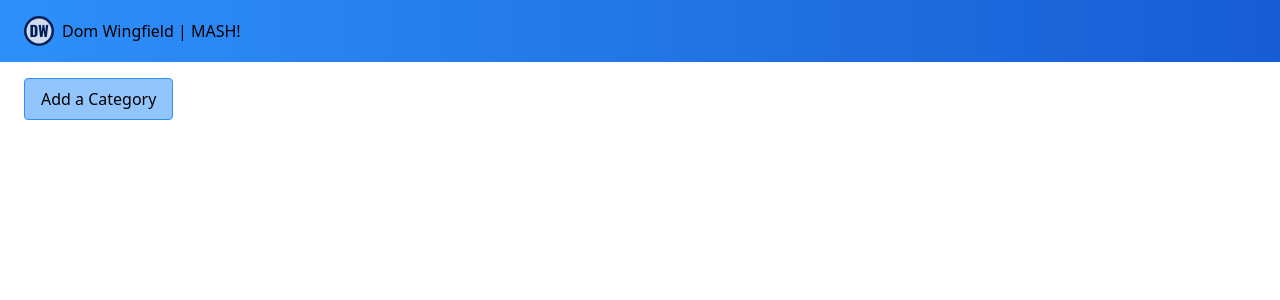
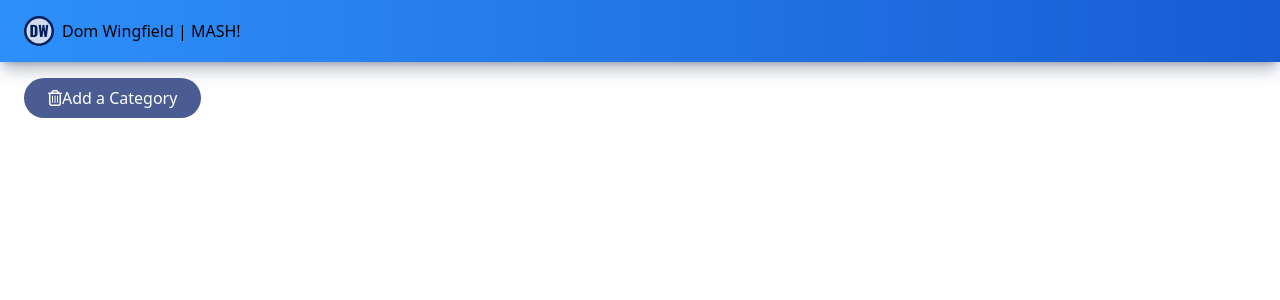
Before and after one commit to djwingfield/gelt-mash, a Vue app in the folder apps/gelt-mash/: page / in a window 1280 px wide. Shown: the top 300 px of the page. Built offline with nearby package versions, Linux system fonts and the light colour scheme.

Commit message:
Add material button styling

```diff
--- a/apps/gelt-mash/src/components/Header.vue
+++ b/apps/gelt-mash/src/components/Header.vue
@@ -1,5 +1,5 @@
 <template>
-    <header class="flex gap-2 items-center py-4 content-px shadow-header bg-header">
+    <header class="flex gap-2 items-center py-4 content-px shadow-lg shadow-gray-500/50 bg-header">
         <img src="/circle-logo.svg" alt="Menu icon" width="30" height="30" />
         <h1>Dom Wingfield | MASH!</h1>
     </header>
--- a/apps/gelt-mash/src/components/mash/CategoryForm.vue
+++ b/apps/gelt-mash/src/components/mash/CategoryForm.vue
@@ -32,7 +32,13 @@ const focusOnLastCategory = async () => {
                 <fa-icon :icon="['far', 'trash-can']"></fa-icon>
             </button>
         </div>
-        <button class="btn self-start" @click="addCategory('')" :disabled="!mashStore.canAddMoreCategories">
+        <button
+            class="self-start"
+            filled
+            @click="addCategory('')"
+            :disabled="!mashStore.canAddMoreCategories"
+        >
+            <fa-icon class="btn-icon" :icon="['far', 'trash-can']"></fa-icon>
             Add a Category
         </button>
     </div>
--- a/apps/gelt-mash/src/style.css
+++ b/apps/gelt-mash/src/style.css
@@ -8,13 +8,80 @@
     box-sizing: border-box;
 }
 
-@layer utilities {
+@layer components {
     button {
-        @apply px-4 py-2 rounded bg-blue-300 border border-blue-500;
+        @apply h-[40px] px-[24px]
+            rounded-full
+            flex items-center justify-center;
+
+        &:has(.svg-inline--fa) {
+            @apply pl-[16px] gap-[8px];
+        }
+
+        &[elevated] {
+            @apply bg-surface-container-low text-primary elevation-1 enabled:hover:elevation-2 disabled:button-disabled enabled:button-enabled;
+        }
+
+        &[filled] {
+            @apply bg-primary text-primary-content enabled:hover:elevation-1 disabled:button-disabled enabled:button-enabled;
+        }
+
+        &[tonal] {
+            @apply bg-secondary-container text-secondary-container-content enabled:hover:elevation-1 disabled:button-disabled enabled:button-enabled;
+        }
+
+        &[outline] {
+            @apply text-primary border border-outline enabled:hover:bg-primary/[0.2] enabled:focus:bg-primary/[0.2] enabled:active:bg-primary/[0.2] disabled:border-outline/[0.12] disabled:text-surface-content/[0.38] enabled:button-enabled;
+        }
+
+        &[text] {
+            @apply px-[12px] text-primary enabled:hover:bg-primary/[0.2] enabled:focus:bg-primary/[0.2] enabled:active:bg-primary/[0.2] disabled:text-surface-content/[0.38] enabled:button-enabled;
+
+            &:has(.svg-inline--fa) {
+                @apply pr-[16px];
+            }
+        }
+
+        .svg-inline--fa {
+            width: 18px;
+            height: 18px;
+        }
     }
 
     input {
         @apply px-4 py-2 rounded border border-gray-300 text-gray-900 placeholder:text-gray-500;
+    }
+}
+
+@layer utilities {
+    .button-disabled {
+        @apply bg-surface-content/[0.12] text-surface-content/[0.38];
+    }
+
+    .button-enabled {
+        @apply hover:button-brightness focus:button-focussed active:button-brightness;
+    }
+
+    .button-focussed {
+        @apply button-brightness outline outline-2 outline-secondary outline-offset-2;
+    }
+
+    .button-brightness {
+        @apply enabled:brightness-[0.9];
+    }
+
+    .elevation-1 {
+        box-shadow:
+            0px 2px 1px -1px rgba(0, 0, 0, 0.2),
+            0px 1px 1px 0px rgba(0, 0, 0, 0.14),
+            0px 1px 3px 0px rgba(0, 0, 0, 0.12);
+    }
+
+    .elevation-2 {
+        box-shadow:
+            0px 3px 3px -2px rgba(0, 0, 0, 0.2),
+            0px 3px 4px 0px rgba(0, 0, 0, 0.14),
+            0px 1px 8px 0px rgba(0, 0, 0, 0.12);
     }
 
     .content-px {
```
